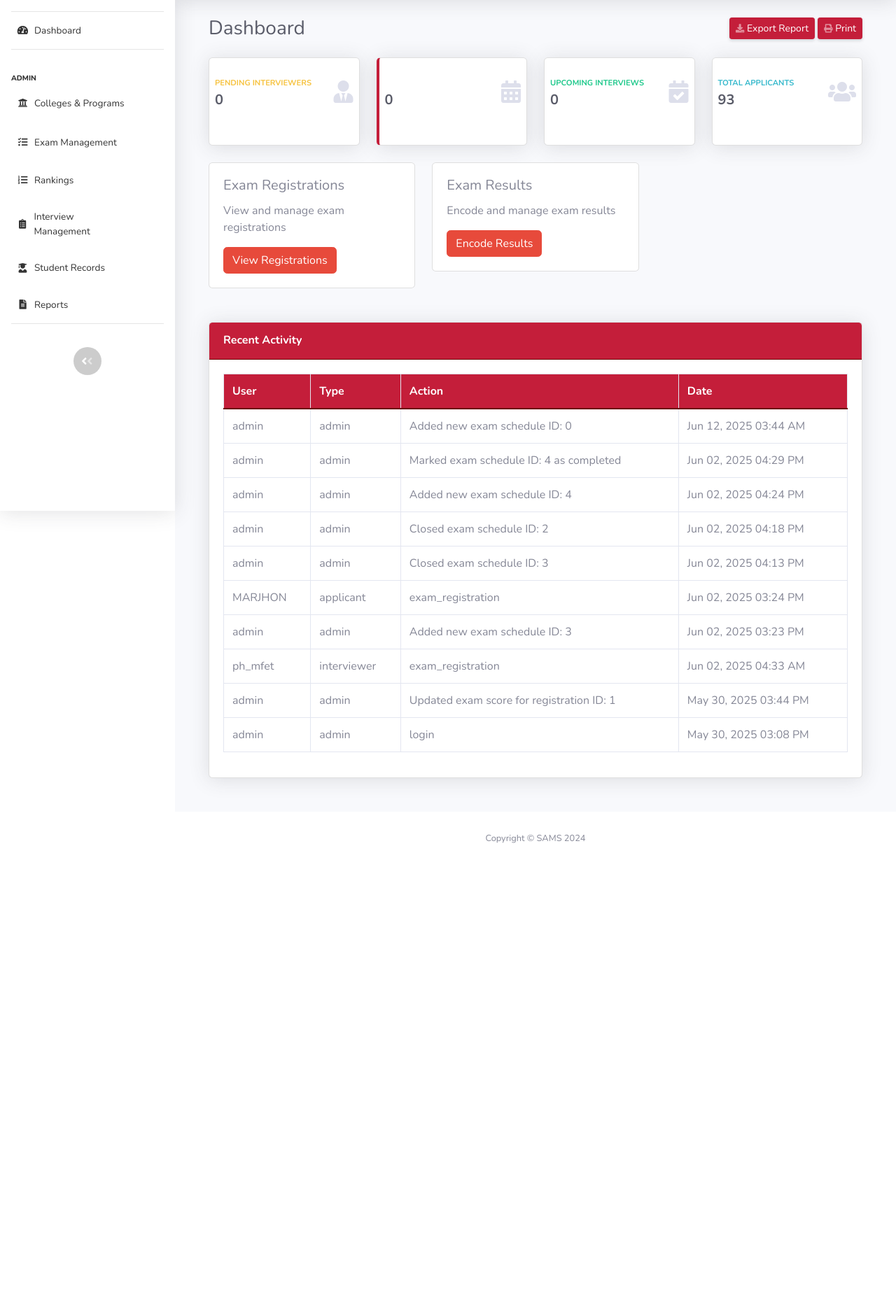
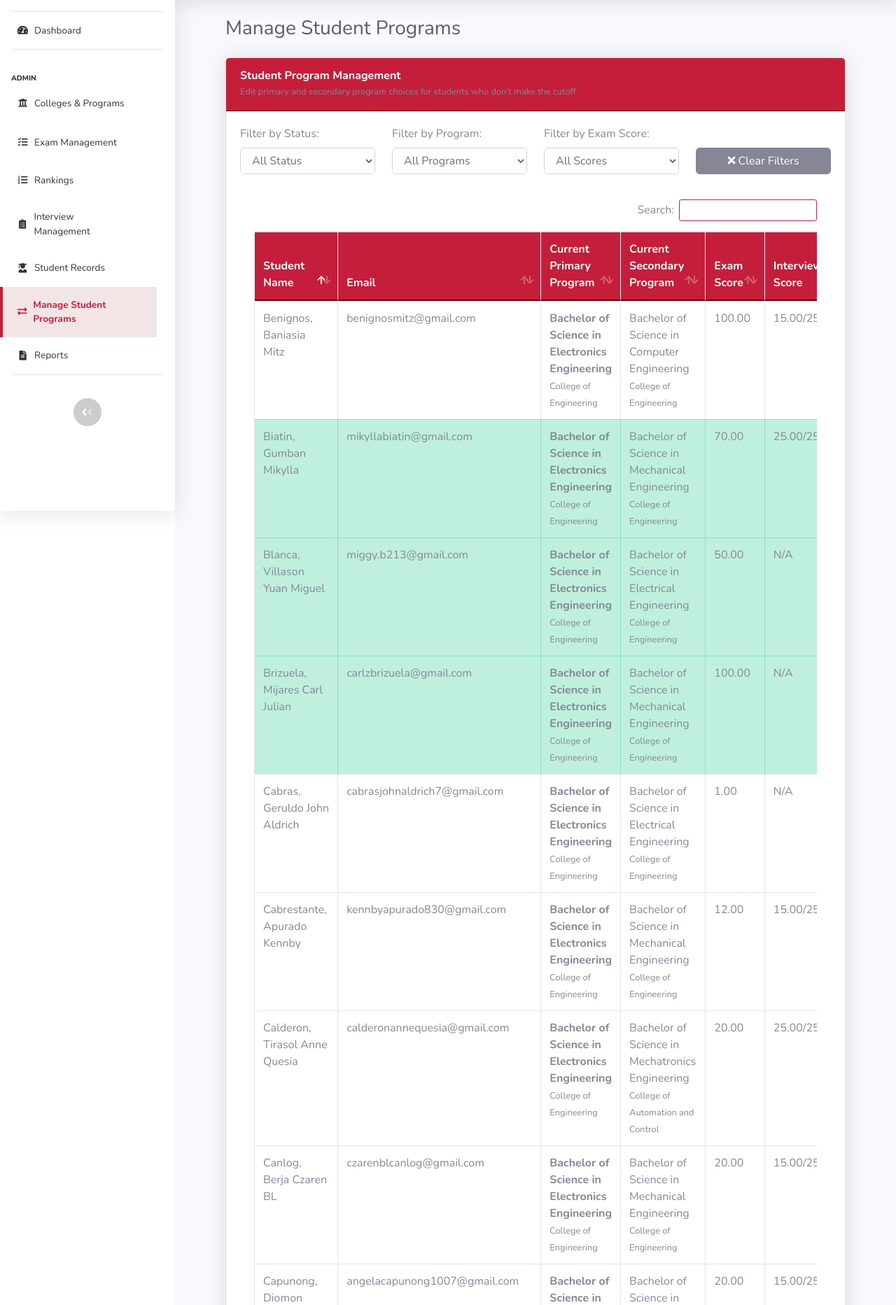
Before and after one commit to Rhemjohn-Dave/Student-Admission-Management-System, a PHP site: page /admin/index.php?page=manage_student_programs in a window 1280 px wide. Shown: the part 70-1935 px from the top of the page at 70% size. Before the commit the page ends 1275 px from the top, so only its background shows below. Run offline with PHP 8.4, Linux system fonts and the light colour scheme; a user stored in the database is signed in; data comes from the database, SQL or seed files in the repository; some libraries are stand-ins or nearby versions.

Commit message:
add manage programs

```diff
--- a/admin/index.php
+++ b/admin/index.php
@@ -101,6 +101,9 @@ $page_title = ucfirst($page) . " - Admin Dashboard";
                         case 'student_records':
                             include 'student_records.php';
                             break;
+                        case 'manage_student_programs':
+                            include 'manage_student_programs.php';
+                            break;
                         case 'exam_rankings':
                             include 'exam_rankings.php';
                             break;
@@ -138,7 +141,7 @@ $page_title = ucfirst($page) . " - Admin Dashboard";
     <script src="../assets/js/sb-admin-2.min.js"></script>
 
     <!-- Page level plugins - Only include if needed -->
-    <?php if (in_array($page, ['interviewers', 'colleges', 'exam_schedules', 'interview_schedules', 'student_records', 'programs', 'exam_rankings', 'encode_scores', 'exam_results', 'program_cutoffs', 'student_rankings'])): ?>
+    <?php if (in_array($page, ['interviewers', 'colleges', 'exam_schedules', 'interview_schedules', 'student_records', 'manage_student_programs', 'programs', 'exam_rankings', 'encode_scores', 'exam_results', 'program_cutoffs', 'student_rankings'])): ?>
     <!-- DataTables -->
     <script src="../assets/vendor/datatables/jquery.dataTables.min.js"></script>
     <script src="../assets/vendor/datatables/dataTables.bootstrap4.min.js"></script>
--- /dev/null
+++ b/admin/manage_student_programs.php
@@ -0,0 +1,405 @@
+<?php
+require_once "../config/database.php";
+
+// Get all programs for dropdown
+$programs_query = "SELECT program_id, program_name, college_id FROM programs ORDER BY program_name";
+$programs_result = mysqli_query($conn, $programs_query);
+
+// Get all colleges for grouping
+$colleges_query = "SELECT college_id, college_name FROM colleges ORDER BY college_name";
+$colleges_result = mysqli_query($conn, $colleges_query);
+
+// Fetch all students with their current program choices and exam results
+$students_query = "
+    SELECT
+        a.applicant_id,
+        a.user_id,
+        a.first_name,
+        a.middle_name,
+        a.last_name,
+        CONCAT(a.last_name, ', ',
+            CASE WHEN a.middle_name IS NOT NULL AND a.middle_name != ''
+                THEN CONCAT(a.middle_name, ' ')
+                ELSE ''
+            END,
+            a.first_name) as full_name,
+        u.email,
+        a.primary_program_id,
+        a.secondary_program_id,
+        p1.program_name as primary_program_name,
+        p2.program_name as secondary_program_name,
+        c1.college_name as primary_college,
+        c2.college_name as secondary_college,
+        es.score as exam_score,
+        i.score as interview_score,
+        i.status as interview_status,
+        i.result as interview_result,
+        pr.rank_position,
+        pr.is_eligible,
+        pc.start_rank,
+        pc.end_rank,
+        CASE
+            WHEN pr.rank_position >= pc.start_rank AND pr.rank_position <= pc.end_rank THEN 'Eligible'
+            WHEN pr.rank_position IS NOT NULL THEN 'Not Eligible'
+            ELSE 'Pending'
+        END as cutoff_status
+    FROM applicants a
+    JOIN users u ON a.user_id = u.user_id
+    LEFT JOIN programs p1 ON a.primary_program_id = p1.program_id
+    LEFT JOIN programs p2 ON a.secondary_program_id = p2.program_id
+    LEFT JOIN colleges c1 ON p1.college_id = c1.college_id
+    LEFT JOIN colleges c2 ON p2.college_id = c2.college_id
+    LEFT JOIN exam_registrations er ON a.applicant_id = er.applicant_id
+    LEFT JOIN exam_scores es ON er.registration_id = es.registration_id
+    LEFT JOIN applications app ON a.user_id = app.user_id
+    LEFT JOIN interviews i ON app.application_id = i.application_id
+    LEFT JOIN program_rankings pr ON a.applicant_id = pr.applicant_id AND a.primary_program_id = pr.program_id
+    LEFT JOIN program_cutoffs pc ON a.primary_program_id = pc.program_id
+    WHERE u.user_type = 'applicant' AND u.status = 'active'
+    ORDER BY a.last_name, a.first_name ASC
+";
+
+$students_result = mysqli_query($conn, $students_query);
+?>
+
+<div class="container-fluid">
+    <h1 class="h3 mb-4 text-gray-800">Manage Student Programs</h1>
+
+    <?php if (isset($_SESSION['success'])): ?>
+        <div class="alert alert-success">
+            <?php
+                echo $_SESSION['success'];
+                unset($_SESSION['success']);
+            ?>
+        </div>
+    <?php endif; ?>
+
+    <?php if (isset($_SESSION['error'])): ?>
+        <div class="alert alert-danger">
+            <?php
+                echo $_SESSION['error'];
+                unset($_SESSION['error']);
+            ?>
+        </div>
+    <?php endif; ?>
+
+    <div class="card shadow mb-4">
+        <div class="card-header py-3">
+            <h6 class="m-0 font-weight-bold text-primary">Student Program Management</h6>
+            <small class="text-muted">Edit primary and secondary program choices for students who don't make the cutoff</small>
+        </div>
+        <div class="card-body">
+            <!-- Filter Controls -->
+            <div class="row mb-3">
+                <div class="col-md-3">
+                    <label for="statusFilter">Filter by Status:</label>
+                    <select class="form-control" id="statusFilter">
+                        <option value="">All Status</option>
+                        <option value="Eligible">Eligible</option>
+                        <option value="Not Eligible">Not Eligible</option>
+                        <option value="Pending">Pending</option>
+                    </select>
+                </div>
+                <div class="col-md-3">
+                    <label for="programFilter">Filter by Program:</label>
+                    <select class="form-control" id="programFilter">
+                        <option value="">All Programs</option>
+                        <?php
+                        mysqli_data_seek($programs_result, 0);
+                        while ($program = mysqli_fetch_assoc($programs_result)):
+                        ?>
+                            <option value="<?php echo htmlspecialchars($program['program_name']); ?>">
+                                <?php echo htmlspecialchars($program['program_name']); ?>
+                            </option>
+                        <?php endwhile; ?>
+                    </select>
+                </div>
+                <div class="col-md-3">
+                    <label for="scoreFilter">Filter by Exam Score:</label>
+                    <select class="form-control" id="scoreFilter">
+                        <option value="">All Scores</option>
+                        <option value="high">High (80-100)</option>
+                        <option value="medium">Medium (60-79)</option>
+                        <option value="low">Low (0-59)</option>
+                    </select>
+                </div>
+                <div class="col-md-3">
+                    <label>&nbsp;</label>
+                    <button type="button" class="btn btn-secondary btn-block" id="clearFilters">
+                        <i class="fas fa-times"></i> Clear Filters
+                    </button>
+                </div>
+            </div>
+        <div class="card-body">
+            <div class="table-responsive">
+                <table class="table table-bordered" id="studentProgramsTable" width="100%" cellspacing="0">
+                    <thead>
+                        <tr>
+                            <th>Student Name</th>
+                            <th>Email</th>
+                            <th>Current Primary Program</th>
+                            <th>Current Secondary Program</th>
+                            <th>Exam Score</th>
+                            <th>Interview Score</th>
+                            <th>Rank Position</th>
+                            <th>Cutoff Status</th>
+                            <th>Actions</th>
+                        </tr>
+                    </thead>
+                    <tbody>
+                        <?php while ($student = mysqli_fetch_assoc($students_result)): ?>
+                            <tr class="<?php echo $student['cutoff_status'] == 'Not Eligible' ? 'table-warning' : ($student['cutoff_status'] == 'Eligible' ? 'table-success' : ''); ?>">
+                                <td><?php echo htmlspecialchars($student['full_name']); ?></td>
+                                <td><?php echo htmlspecialchars($student['email']); ?></td>
+                                <td>
+                                    <?php if ($student['primary_program_name']): ?>
+                                        <strong><?php echo htmlspecialchars($student['primary_program_name']); ?></strong>
+                                        <br><small class="text-muted"><?php echo htmlspecialchars($student['primary_college'] ?? 'N/A'); ?></small>
+                                    <?php else: ?>
+                                        <span class="text-muted">Not set</span>
+                                    <?php endif; ?>
+                                </td>
+                                <td>
+                                    <?php if ($student['secondary_program_name']): ?>
+                                        <?php echo htmlspecialchars($student['secondary_program_name']); ?>
+                                        <br><small class="text-muted"><?php echo htmlspecialchars($student['secondary_college'] ?? 'N/A'); ?></small>
+                                    <?php else: ?>
+                                        <span class="text-muted">Not set</span>
+                                    <?php endif; ?>
+                                </td>
+                                <td>
+                                    <?php if ($student['exam_score']): ?>
+                                        <?php echo number_format($student['exam_score'], 2); ?>
+                                    <?php else: ?>
+                                        <span class="text-muted">N/A</span>
+                                    <?php endif; ?>
+                                </td>
+                                <td>
+                                    <?php if ($student['interview_score']): ?>
+                                        <?php echo number_format($student['interview_score'], 2); ?>/25
+                                    <?php else: ?>
+                                        <span class="text-muted">N/A</span>
+                                    <?php endif; ?>
+                                </td>
+                                <td>
+                                    <?php if ($student['rank_position']): ?>
+                                        #<?php echo $student['rank_position']; ?>
+                                        <?php if ($student['start_rank'] && $student['end_rank']): ?>
+                                            <br><small class="text-muted">Cutoff: #<?php echo $student['start_rank']; ?> - #<?php echo $student['end_rank']; ?></small>
+                                        <?php endif; ?>
+                                    <?php else: ?>
+                                        <span class="text-muted">N/A</span>
+                                    <?php endif; ?>
+                                </td>
+                                <td>
+                                    <span class="badge badge-<?php
+                                        echo $student['cutoff_status'] == 'Eligible' ? 'success' :
+                                            ($student['cutoff_status'] == 'Not Eligible' ? 'danger' : 'warning');
+                                    ?>">
+                                        <?php echo $student['cutoff_status']; ?>
+                                    </span>
+                                </td>
+                                                                 <td>
+                                     <button type="button" class="btn btn-primary btn-sm"
+                                             data-toggle="modal"
+                                             data-target="#editProgramsModal"
+                                             data-applicant-id="<?php echo $student['applicant_id']; ?>"
+                                             data-primary-program="<?php echo $student['primary_program_id'] ?? ''; ?>"
+                                             data-secondary-program="<?php echo $student['secondary_program_id'] ?? ''; ?>"
+                                             data-student-name="<?php echo htmlspecialchars($student['full_name']); ?>">
+                                         <i class="fas fa-edit"></i> Edit Programs
+                                     </button>
+                                 </td>
+                            </tr>
+                        <?php endwhile; ?>
+                    </tbody>
+                </table>
+            </div>
+        </div>
+    </div>
+</div>
+
+<!-- Edit Programs Modal -->
+<div class="modal fade" id="editProgramsModal" tabindex="-1" role="dialog" aria-labelledby="editProgramsModalLabel" aria-hidden="true">
+    <div class="modal-dialog modal-lg" role="document">
+        <div class="modal-content">
+            <div class="modal-header">
+                <h5 class="modal-title" id="editProgramsModalLabel">Edit Student Programs</h5>
+                <button type="button" class="close" data-dismiss="modal" aria-label="Close">
+                    <span aria-hidden="true">&times;</span>
+                </button>
+            </div>
+            <form method="POST" action="handlers/manage_student_programs_handler.php">
+                <div class="modal-body">
+                    <input type="hidden" name="action" value="update_programs">
+                    <input type="hidden" name="applicant_id" id="editApplicantId">
+
+                    <div class="form-group">
+                        <label><strong>Student:</strong> <span id="editStudentName"></span></label>
+                    </div>
+
+                    <div class="row">
+                        <div class="col-md-6">
+                            <div class="form-group">
+                                <label for="primary_program_id">Primary Program <span class="text-danger">*</span></label>
+                                <select class="form-control" id="primary_program_id" name="primary_program_id" required>
+                                    <option value="">Select Primary Program</option>
+                                    <?php
+                                    mysqli_data_seek($programs_result, 0);
+                                    while ($program = mysqli_fetch_assoc($programs_result)):
+                                    ?>
+                                        <option value="<?php echo $program['program_id']; ?>">
+                                            <?php echo htmlspecialchars($program['program_name']); ?>
+                                        </option>
+                                    <?php endwhile; ?>
+                                </select>
+                            </div>
+                        </div>
+                        <div class="col-md-6">
+                            <div class="form-group">
+                                <label for="secondary_program_id">Secondary Program</label>
+                                <select class="form-control" id="secondary_program_id" name="secondary_program_id">
+                                    <option value="">Select Secondary Program (Optional)</option>
+                                    <?php
+                                    mysqli_data_seek($programs_result, 0);
+                                    while ($program = mysqli_fetch_assoc($programs_result)):
+                                    ?>
+                                        <option value="<?php echo $program['program_id']; ?>">
+                                            <?php echo htmlspecialchars($program['program_name']); ?>
+                                        </option>
+                                    <?php endwhile; ?>
+                                </select>
+                            </div>
+                        </div>
+                    </div>
+
+                    <div class="alert alert-info">
+                        <i class="fas fa-info-circle"></i>
+                        <strong>Note:</strong> Changing a student's program choices will affect their ranking and eligibility for different programs.
+                        Make sure to consider the student's exam scores and interview results when making changes.
+                    </div>
+                </div>
+                <div class="modal-footer">
+                    <button type="button" class="btn btn-secondary" data-dismiss="modal">Cancel</button>
+                    <button type="submit" class="btn btn-primary">Update Programs</button>
+                </div>
+            </form>
+        </div>
+    </div>
+</div>
+
+<script>
+$(document).ready(function() {
+    // Initialize DataTable
+    var table = $('#studentProgramsTable').DataTable({
+        order: [[0, 'asc']],
+        pageLength: 25,
+        dom: 'Bfrtip',
+        buttons: [
+            'copy', 'csv', 'excel', 'pdf', 'print'
+        ]
+    });
+
+    // Handle edit programs modal
+    $('#editProgramsModal').on('show.bs.modal', function (event) {
+        var button = $(event.relatedTarget);
+        var applicantId = button.data('applicant-id');
+        var primaryProgram = button.data('primary-program');
+        var secondaryProgram = button.data('secondary-program');
+        var studentName = button.data('student-name');
+
+        var modal = $(this);
+        modal.find('#editApplicantId').val(applicantId);
+        modal.find('#editStudentName').text(studentName);
+        modal.find('#primary_program_id').val(primaryProgram);
+        modal.find('#secondary_program_id').val(secondaryProgram);
+    });
+
+    // Prevent selecting same program for primary and secondary
+    $('#primary_program_id, #secondary_program_id').on('change', function() {
+        var primary = $('#primary_program_id').val();
+        var secondary = $('#secondary_program_id').val();
+
+        if (primary && secondary && primary === secondary) {
+            alert('Primary and Secondary programs cannot be the same.');
+            $(this).val('');
+        }
+    });
+
+    // Filter functionality
+    $('#statusFilter').on('change', function() {
+        var status = $(this).val();
+        if (status) {
+            table.column(7).search(status).draw();
+        } else {
+            table.column(7).search('').draw();
+        }
+    });
+
+    $('#programFilter').on('change', function() {
+        var program = $(this).val();
+        if (program) {
+            table.column(2).search(program).draw();
+        } else {
+            table.column(2).search('').draw();
+        }
+    });
+
+    $('#scoreFilter').on('change', function() {
+        var score = $(this).val();
+        if (score) {
+            var minScore, maxScore;
+            switch(score) {
+                case 'high':
+                    minScore = 80;
+                    maxScore = 100;
+                    break;
+                case 'medium':
+                    minScore = 60;
+                    maxScore = 79;
+                    break;
+                case 'low':
+                    minScore = 0;
+                    maxScore = 59;
+                    break;
+            }
+
+            // Custom filtering for score range
+            $.fn.dataTable.ext.search.push(function(settings, data, dataIndex) {
+                var score = parseFloat(data[4]) || 0; // Column 4 is exam score
+                return score >= minScore && score <= maxScore;
+            });
+            table.draw();
+
+            // Remove the custom filter
+            $.fn.dataTable.ext.search.pop();
+        } else {
+            table.draw();
+        }
+    });
+
+    // Clear all filters
+    $('#clearFilters').on('click', function() {
+        $('#statusFilter, #programFilter, #scoreFilter').val('');
+        table.search('').columns().search('').draw();
+    });
+
+    // Add custom filtering for score ranges
+    $.fn.dataTable.ext.search.push(function(settings, data, dataIndex) {
+        var scoreFilter = $('#scoreFilter').val();
+        if (!scoreFilter) return true;
+
+        var score = parseFloat(data[4]) || 0; // Column 4 is exam score
+        switch(scoreFilter) {
+            case 'high':
+                return score >= 80 && score <= 100;
+            case 'medium':
+                return score >= 60 && score <= 79;
+            case 'low':
+                return score >= 0 && score <= 59;
+            default:
+                return true;
+        }
+    });
+});
+</script>
--- a/includes/sidebar.php
+++ b/includes/sidebar.php
@@ -115,6 +115,14 @@
             </a>
         </li>
 
+        <!-- Nav Item - Manage Student Programs -->
+        <li class="nav-item <?php echo (isset($_GET['page']) && $_GET['page'] == 'manage_student_programs') ? 'active' : ''; ?>">
+            <a class="nav-link" href="index.php?page=manage_student_programs">
+                <i class="fas fa-fw fa-exchange-alt"></i>
+                <span>Manage Student Programs</span>
+            </a>
+        </li>
+
         <!-- Nav Item - Reports -->
         <li class="nav-item <?php echo (isset($_GET['page']) && $_GET['page'] == 'reports') ? 'active' : ''; ?>">
             <a class="nav-link" href="index.php?page=reports">
```
Also changed, not shown: admin/handle_college.php (+11 -11 lines), admin/handlers/manage_student_programs_handler.php (added, +42 -0 lines), admin/handlers/update_program_rankings.php (added, +133 -0 lines).
